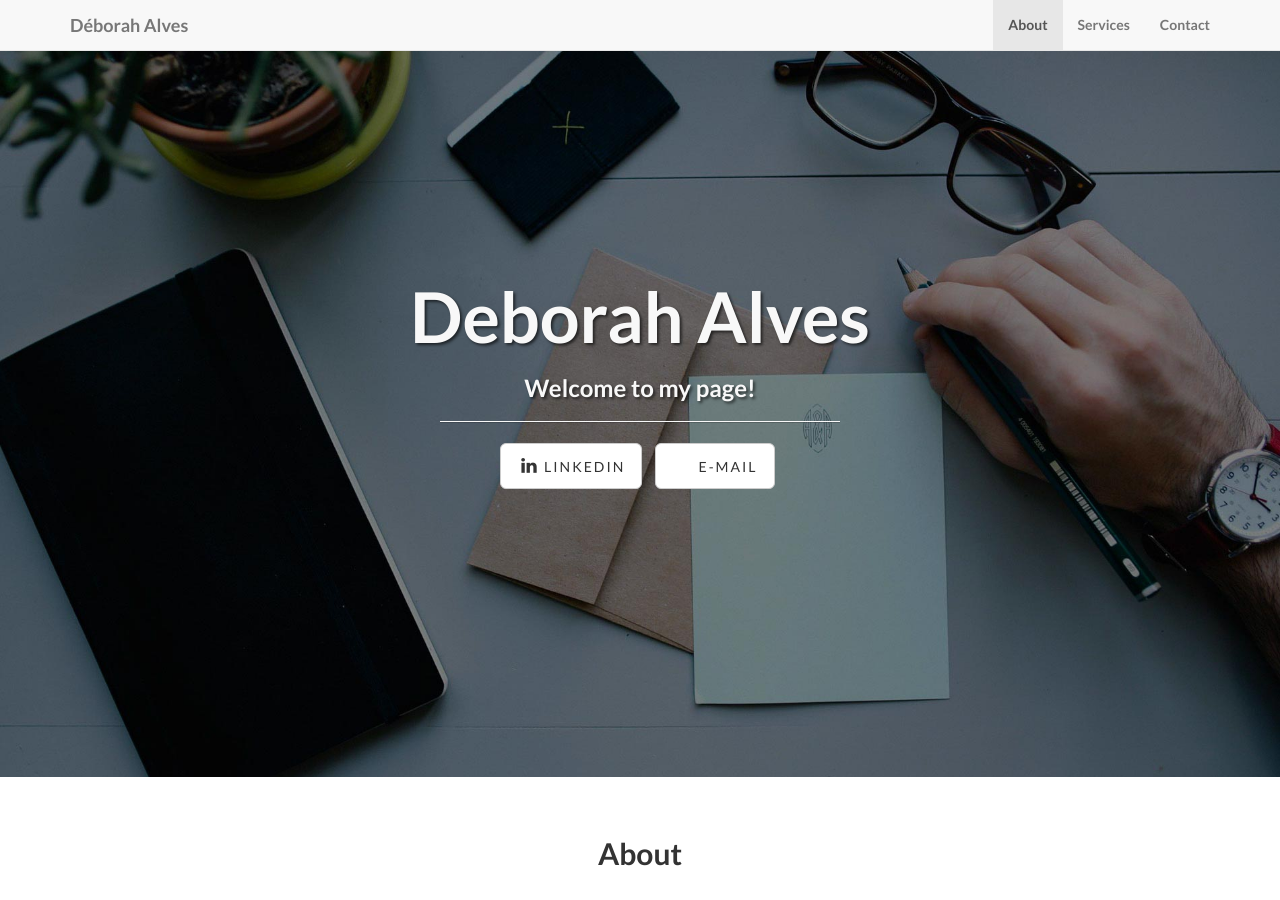
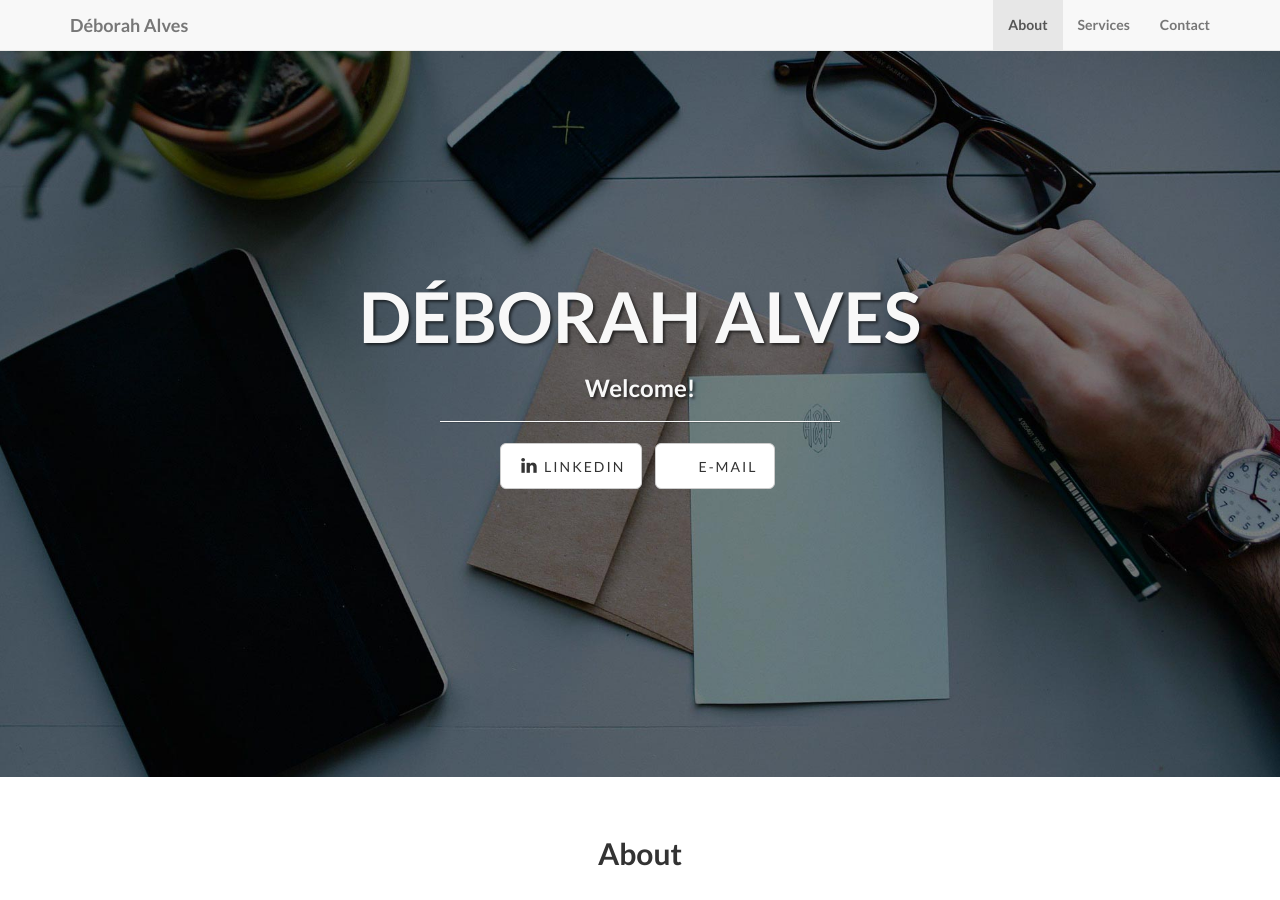
Before and after one commit to deborahyalves/deborahyalves.github.io, a Jekyll site: the page built from index.html, in a window 1280 px wide and 900 px high. Built offline with Jekyll 4.4.1, drawn with Linux system fonts in a browser that asks for light colours.

Commit message:
Update index.html

```diff
--- a/index.html
+++ b/index.html
@@ -1,5 +1,5 @@
 ---
 layout: default
-title: Deborah Alves
-subTitle: Welcome to my page!
+title: DÉBORAH ALVES
+subTitle: Welcome!
 ---
```
